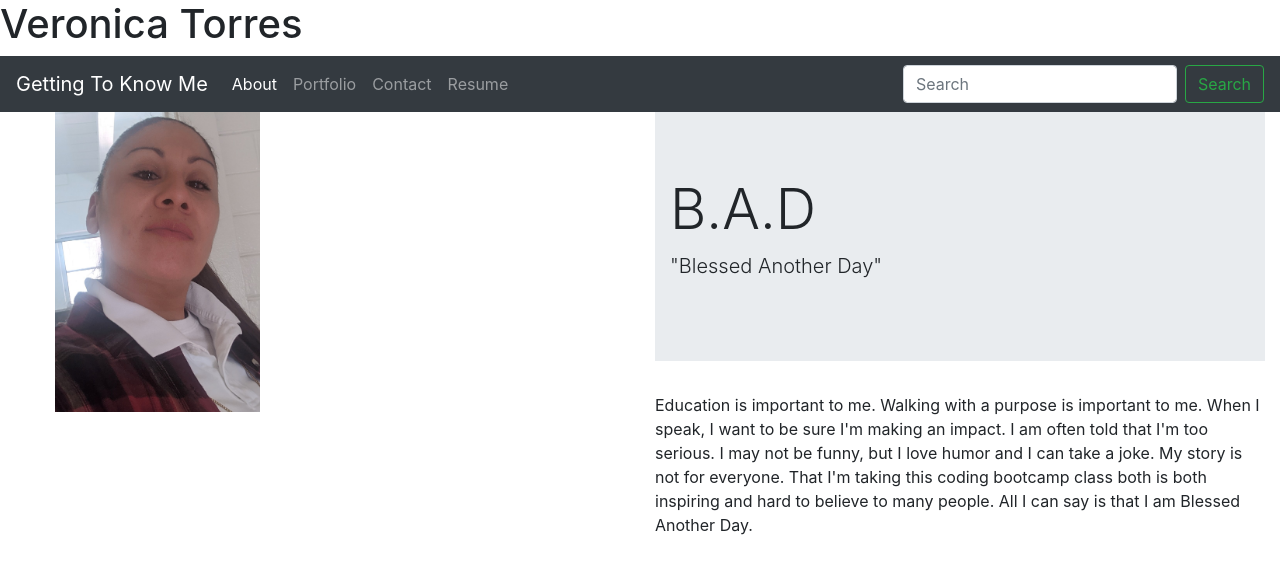
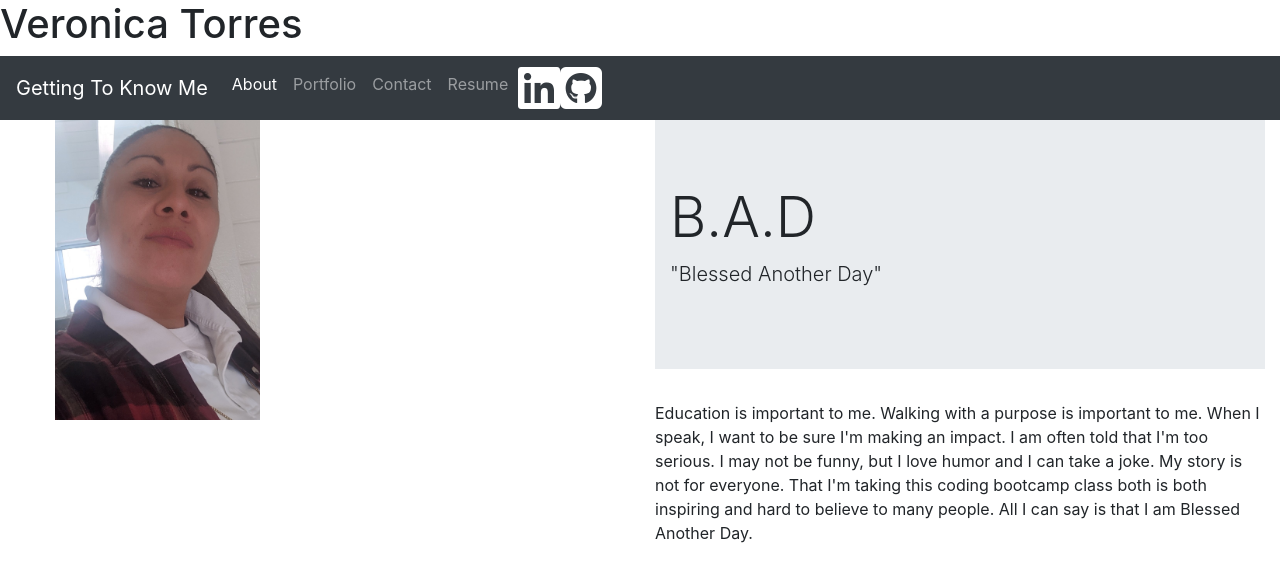
Before and after one commit to Drapeto/Portfolio, a plain HTML site: page index.html in a window 1280 px wide. Drawn offline with nearby package versions, Linux system fonts and the light colour scheme.

Commit message:
icon links added gto nav bar

```diff
--- a/index.html
+++ b/index.html
@@ -5,6 +5,7 @@
   <meta charset="UTF-8">
   <meta name="viewport" content="width=device-width, initial-scale=1.0">
   <link rel="stylesheet" type="text/css" href="style.css">
+  <script src="https://kit.fontawesome.com/1286d80ebc.js" crossorigin="anonymous"></script>
   <link rel="stylesheet" href="https://stackpath.bootstrapcdn.com/bootstrap/4.4.1/css/bootstrap.min.css"
     integrity="sha384-Vkoo8x4CGsO3+Hhxv8T/Q5PaXtkKtu6ug5TOeNV6gBiFeWPGFN9MuhOf23Q9Ifjh" crossorigin="anonymous">
   <title>Veronica's Portfolio</title>
@@ -33,11 +34,13 @@
         <li class="nav-item">
           <a class="nav-link" href="./Assets/Veronica_Torres_Resume.pdf">Resume</a>
         </li>
+        <li>
+          <a href="https://www.linkedin.com/in/veronica-torres-329809195/"><i class="fab fa-linkedin fa-3x"></i></a>
+        </li>
+        <li>
+          <a href="https://github.com/Drapeto"><i class="fab fa-github-square fa-3x"></i></a>
+        </li>
       </ul>
-      <form class="form-inline my-2 my-lg-0">
-        <input class="form-control mr-sm-2" type="search" placeholder="Search" aria-label="Search">
-        <button class="btn btn-outline-success my-2 my-sm-0" type="submit">Search</button>
-      </form>
     </div>
   </nav>
 
--- a/style.css
+++ b/style.css
@@ -2,3 +2,10 @@
     height: 300px;
     margin-left: 40px;
 }
+
+.fab{
+    position: relative;
+    float: left;
+    margin-left: 4%;
+    color: white;
+}
```
Lines whose indentation alone changed are shown as unchanged.
